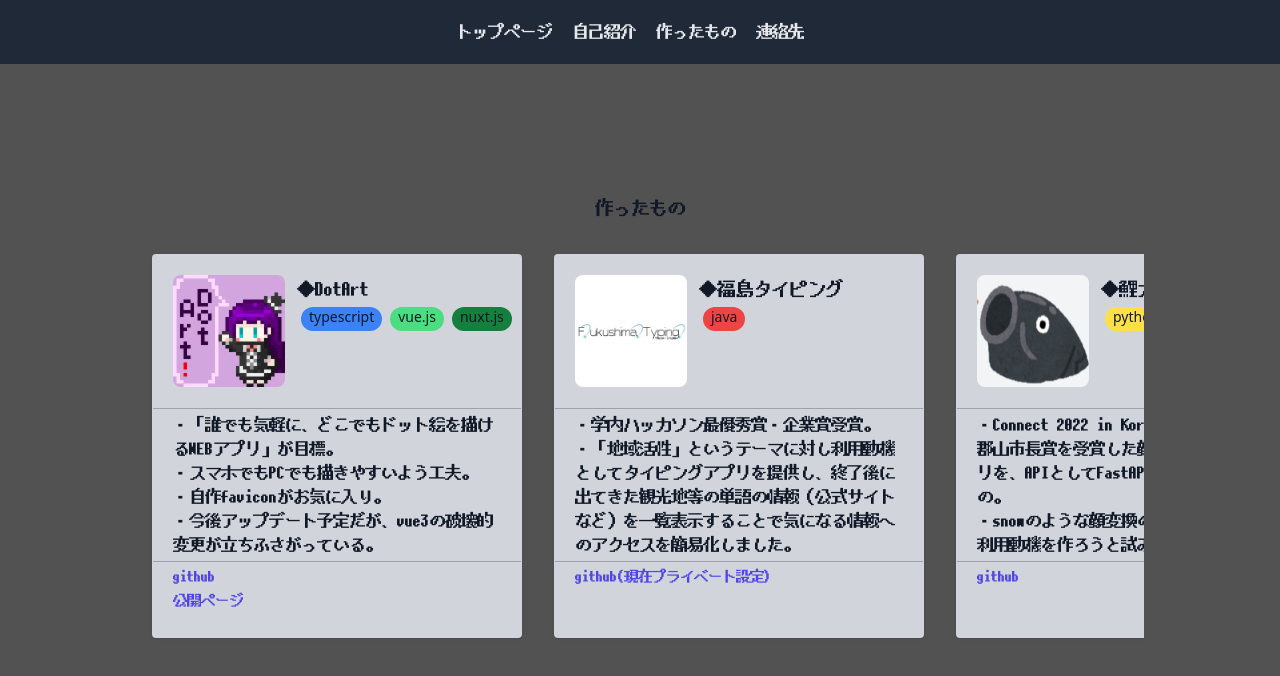
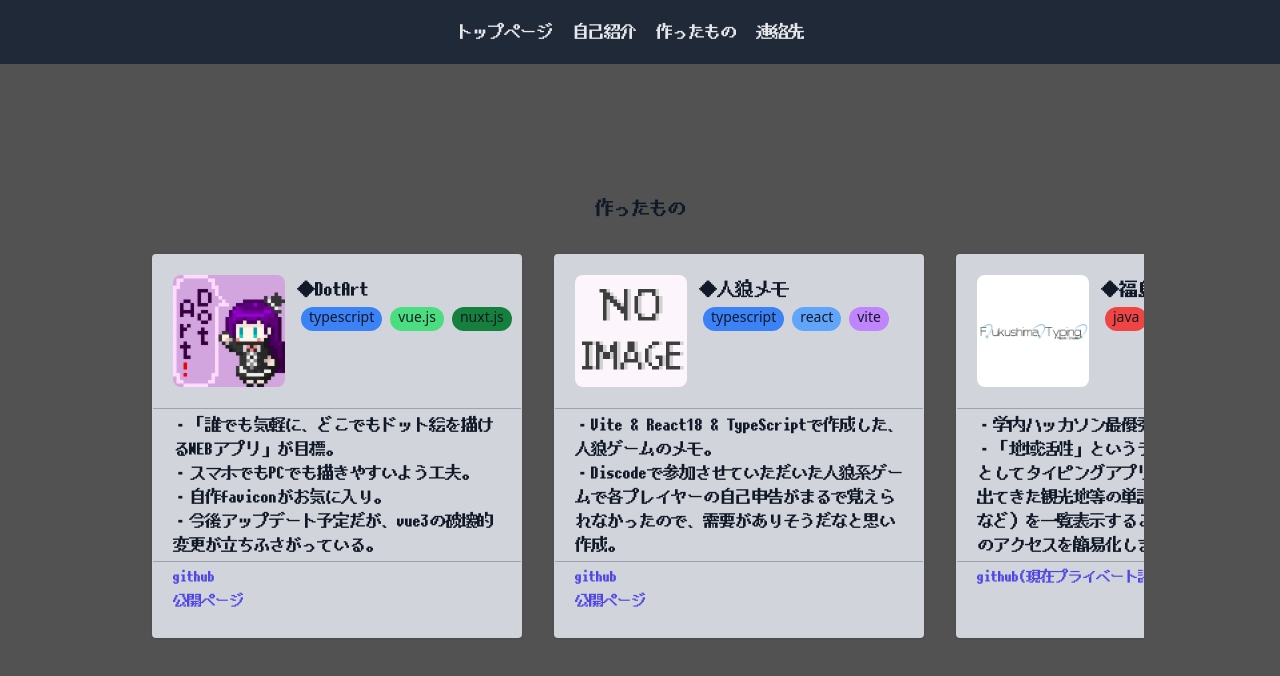
Before and after one commit to Tukudanium/tukudanium.github.io, a Vue app: page /portfolio in a window 1280 px wide. Shown: the top 676 px of the page. Built offline with nearby package versions, Linux system fonts and the light colour scheme.

Commit message:
人狼メモ追加

```diff
--- a/src/pages/portfolio.vue
+++ b/src/pages/portfolio.vue
@@ -109,6 +109,29 @@ const viteReactTsTemplatePortfolioItem: PortfolioItem = {
         },
     ],
 }
+const jinroMemoPortfolioItem: PortfolioItem = {
+    imagePath: useRequiredUrl('noImage'),
+    title: '人狼メモ',
+    summarys: [
+        'Vite & React18 & TypeScriptで作成した、人狼ゲームのメモ。',
+        'Discodeで参加させていただいた人狼系ゲームで各プレイヤーの自己申告がまるで覚えられなかったので、需要がありそうだなと思い作成。',
+    ],
+    techs: [
+        { text: 'typescript', color: 'bg-blue-500' },
+        { text: 'react', color: 'bg-blue-400' },
+        { text: 'vite', color: 'bg-purple-400' },
+    ],
+    links: [
+        {
+            text: 'github',
+            url: 'https://github.com/Tukudanium/jinro-memo',
+        },
+        {
+            text: '公開ページ',
+            url: 'https://tukudanium.github.io/jinro-memo/',
+        },
+    ],
+}
 </script>
 
 <template>
@@ -117,6 +140,7 @@ const viteReactTsTemplatePortfolioItem: PortfolioItem = {
             <h1 class="text-gray-900 font-medium text-lg">作ったもの</h1>
             <div class="flex m-2 p-0 overflow-x-scroll">
                 <portfolioCard :item="dotArtPortfolioItem" />
+                <portfolioCard :item="jinroMemoPortfolioItem" />
                 <portfolioCard :item="hukushimaPortfolioItem" />
                 <portfolioCard :item="koiCameraPortfolioItem" />
                 <portfolioCard :item="kirinukikunPortfolioItem" />
```
Also changed, not shown: 3 other files (tests, documents, lock files or other folders).
